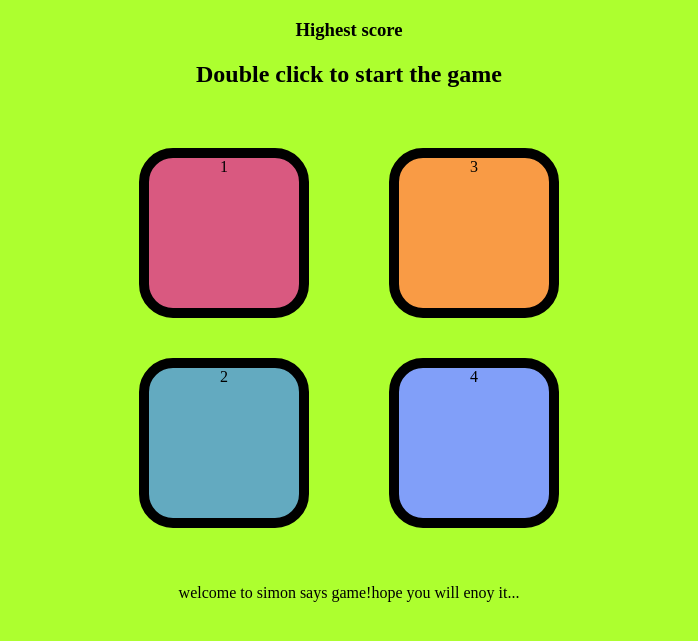
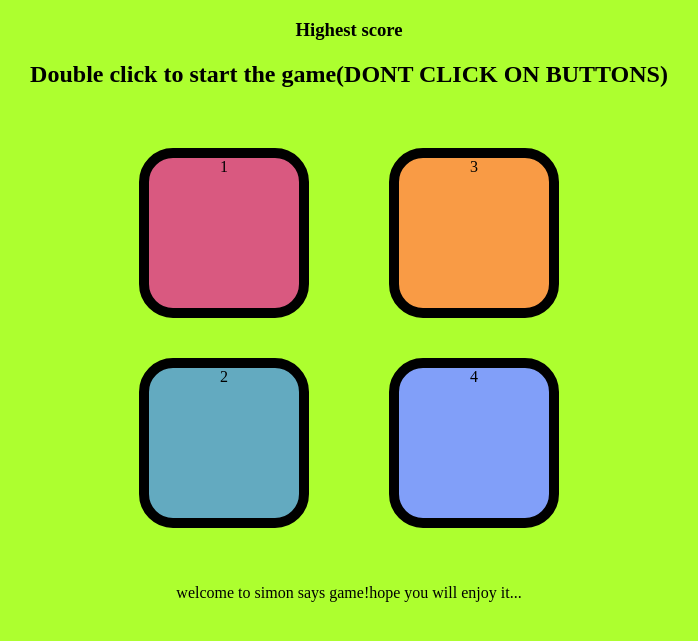
Before and after one commit to RakshithaBejugam/simonsays_game, a plain HTML site: page index.html in a window 1280 px wide. Shown: the part 61-702 px from the top of the page, without its empty margins (291-989 px from the left). Drawn offline with Linux system fonts and the light colour scheme.

Commit message:
Update index.html

```diff
--- a/index.html
+++ b/index.html
@@ -9,7 +9,7 @@
 <body>
     <h1>Simon Says</h1>
     <h3>Highest score</h3>
-    <h2> Double click to start the game</h2>
+    <h2> Double click to start the game(DONT CLICK ON BUTTONS)</h2>
     <div class="btn-container">
         <div class="line-one">
             <div class="btn red " type="button" id="red">1</div>
@@ -20,7 +20,7 @@
             <div class="btn purple"type="button" id="purple">4</div>
         </div>
     </div>
-    <p>welcome to simon says game!hope you will enoy it...</p>
+    <p>welcome to simon says game!hope you will enjoy it...</p>
     <script src="simonsays.js"></script>
 
 </body>
```
